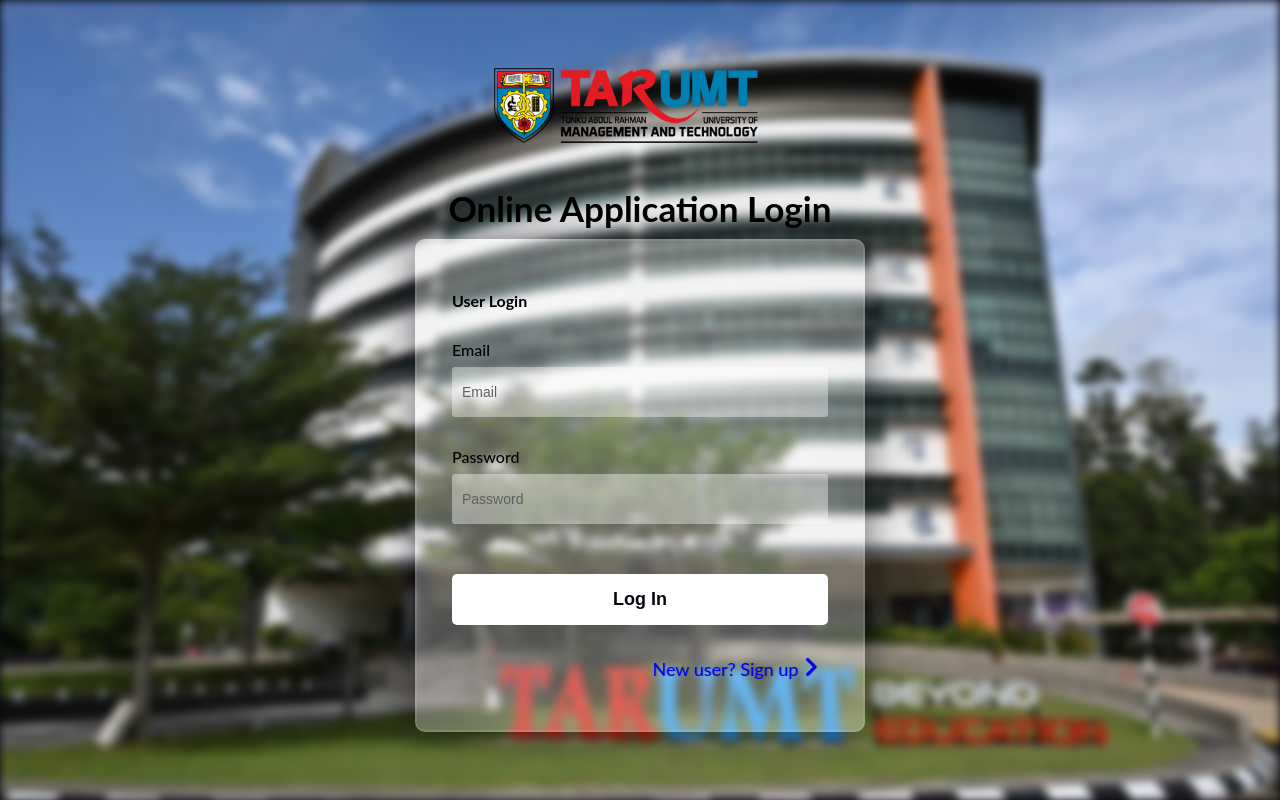
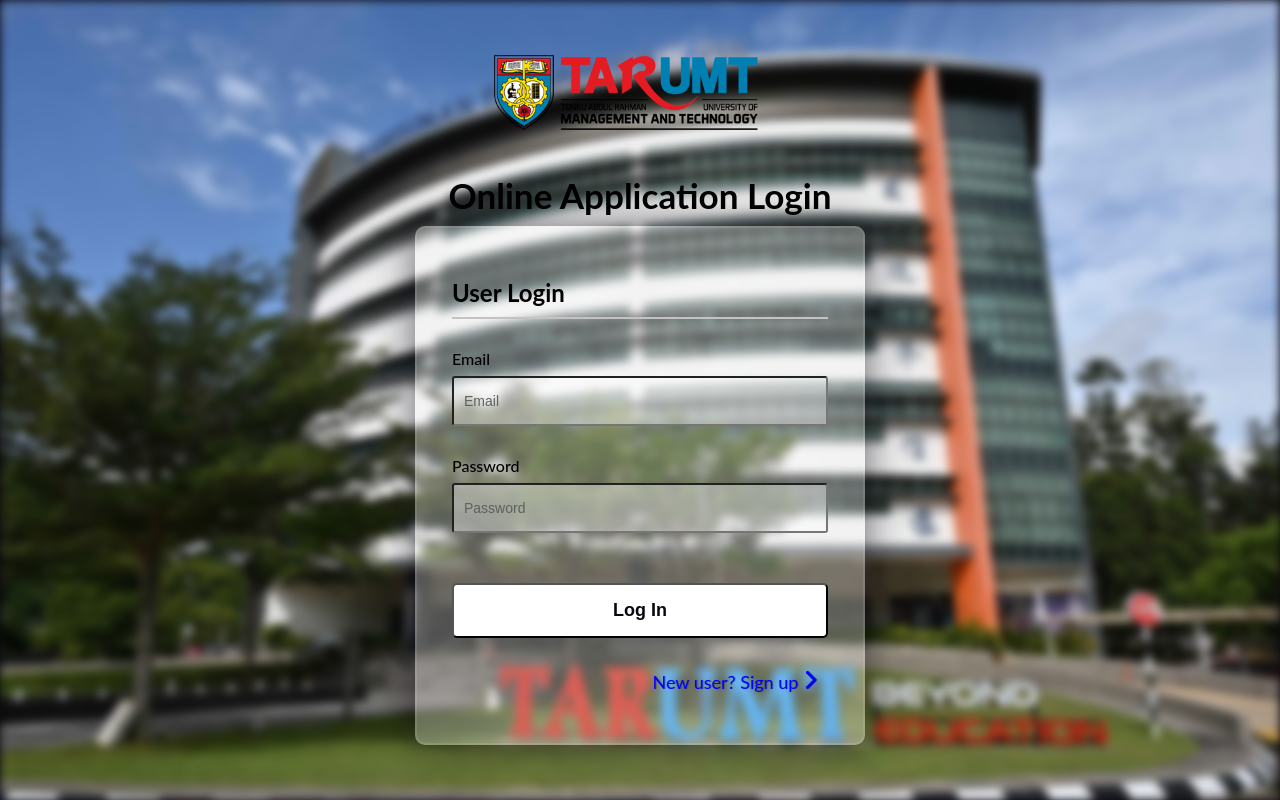
Before and after one commit to melvinho77/sem-assignment, a Flask app: page / in a window 1280 px wide. Run offline with Flask 3, Linux system fonts and the light colour scheme; some libraries are stand-ins or nearby versions.

Commit message:
Update studentLogin.html

```diff
--- a/templates/studentLogin.html
+++ b/templates/studentLogin.html
@@ -62,7 +62,7 @@
         }
 
         .container * {
-            border: none;
+            outline: none;
         }
 
         .container h3 {
@@ -145,7 +145,7 @@
             <h3>Online Application Login</h3>
         </div>
         <div class="container">
-            <h4>User Login</h4>
+            <h4 style="font-size:24px; margin-bottom: 10px;">User Login</h4>
             <hr>
             <label for="username">Email</label>
             <input type="text" placeholder="Email" name="login-email">
```
